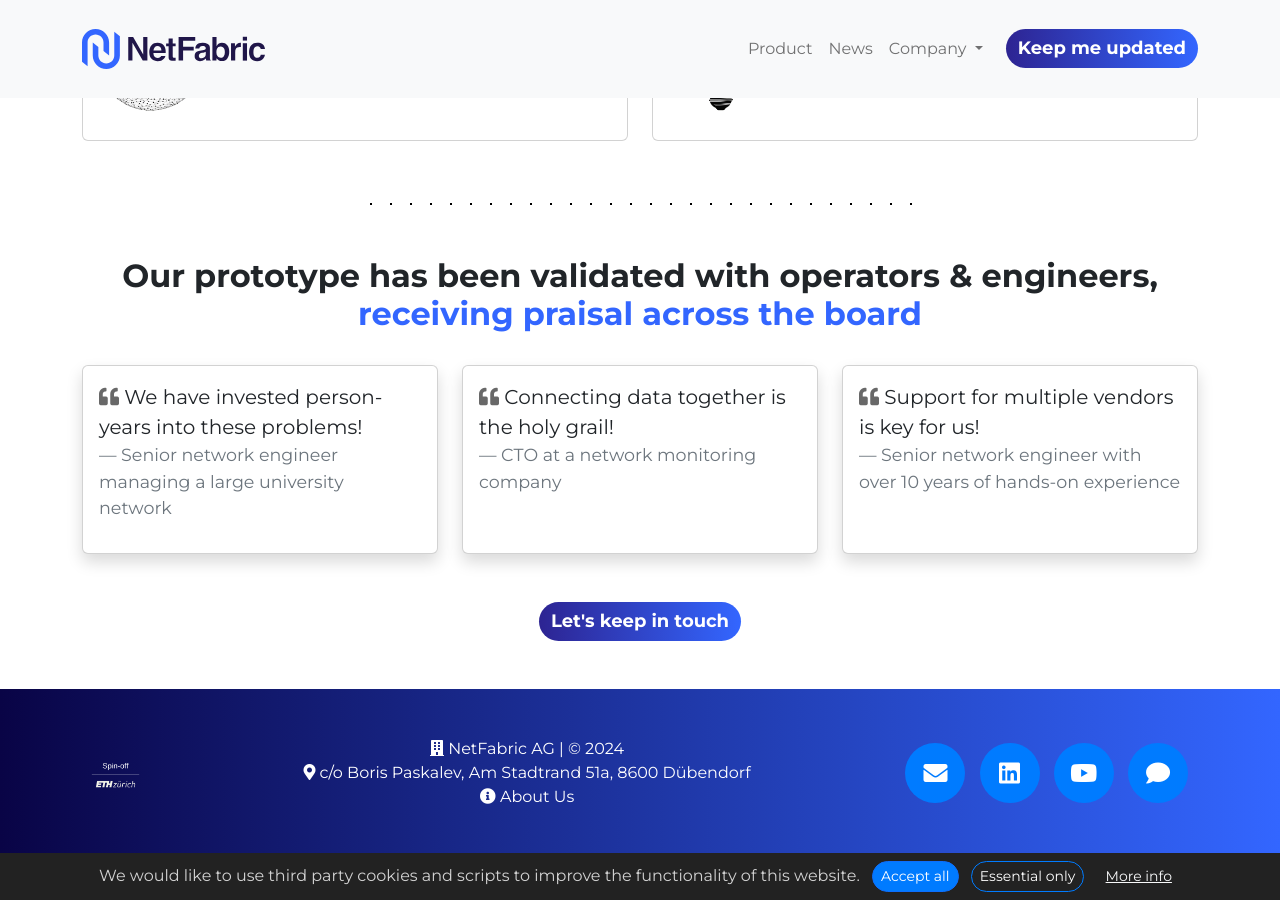
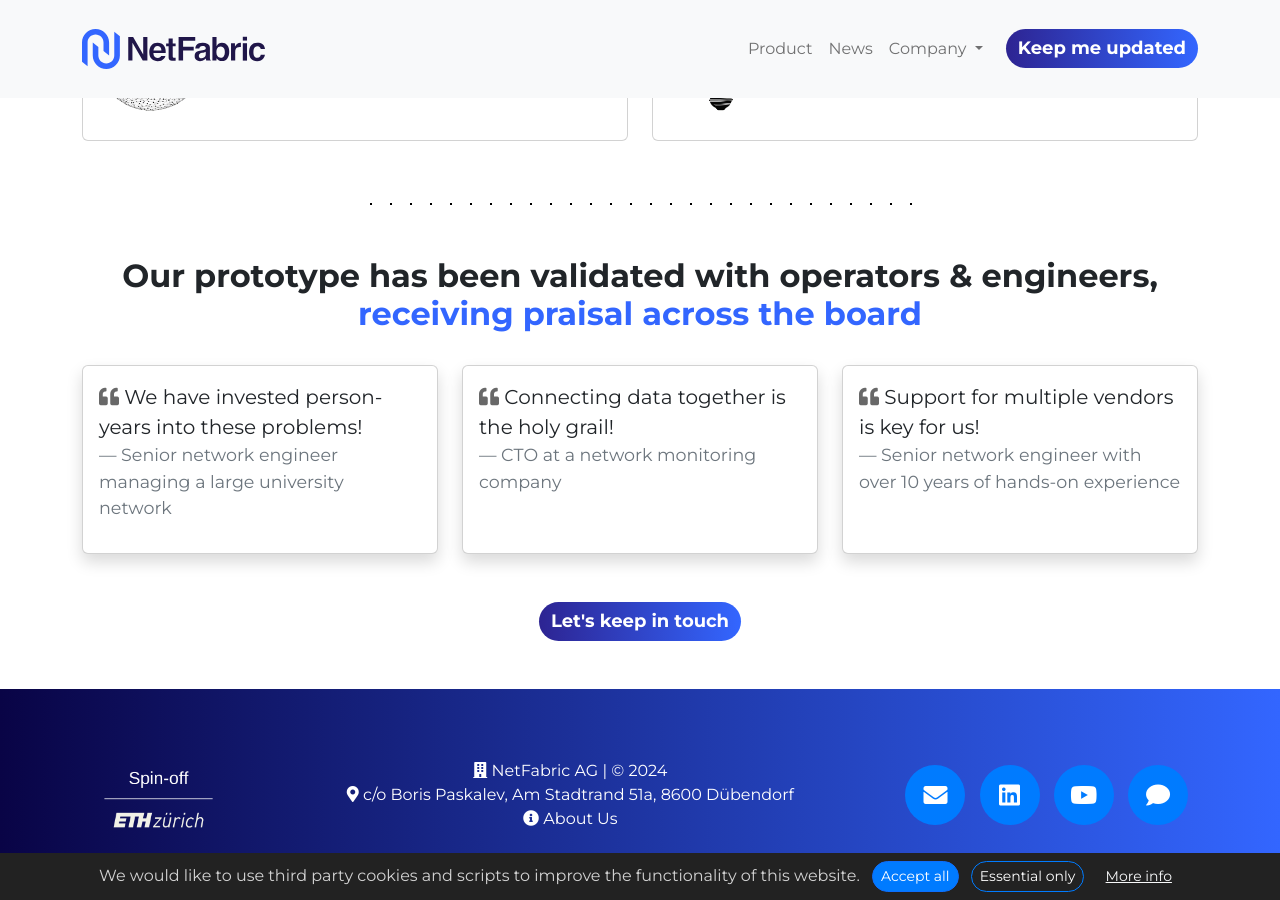
Before and after one commit to NetFabric-AI/NetFabric-AI.github.io, a Jekyll site: the page built from index.html, in a window 1280 px wide and 900 px high, scrolled down 2167 px. Built offline with Jekyll 4.4.1, drawn with Linux system fonts in a browser that asks for light colours.

Commit message:
UpdatedETHLabel

```diff
--- a/_includes/footer.html
+++ b/_includes/footer.html
@@ -1,6 +1,6 @@
 <footer class="footer mt-auto py-5 bg-dark text-white">
     <div class="container text-center d-flex flex-column flex-md-row justify-content-between align-items-center">
-        <img src="{{ site.baseurl }}/assets/images/ETHSpinoffLabel.png" alt="ETH Spinoff Label" style="height: 50px; filter: invert(100%);">
+        <img src="{{ site.baseurl }}/assets/images/ETHSpinoffLabel2.png" alt="ETH Spinoff Label" style="height:115px; filter: invert(100%);">
         <div class="mb-3 mb-md-0">
             <div><i class="fas fa-building"></i> NetFabric AG | &copy; {{ "now" | date: "%Y" }}</div>
             <div><i class="fas fa-map-marker-alt"></i> c/o Boris Paskalev, Am Stadtrand 51a, 8600 Dübendorf</div>
```
Also changed, not shown: assets/images/ETHSpinoffLabel2.png (added).
